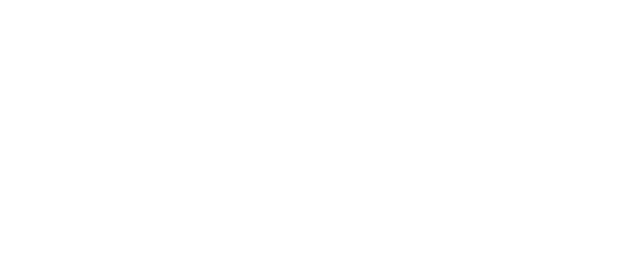
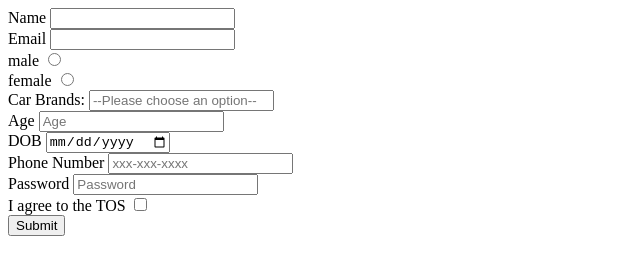
Before and after one commit to acciojob/signup-form-car-kamlakarnn, a website: page main.html in a window 1280 px wide. Shown: the whole page, without its empty margins (0-640 px from the left). Drawn offline with Linux system fonts and the light colour scheme.

Commit message:
created a submission

```diff
--- a/main.html
+++ b/main.html
@@ -7,9 +7,39 @@
 </head>
 
 <body>
-	<!-- the entire body must be written by student -->
-    <script type="text/javascript" src="./script.js">
-</script>
+	<form method="post" action=" ">
+<label for="name">Name</label>
+<input type="text" id="name" name="name" required><br>
+
+<label for="email">Email</label>
+<input type="email" id="email" name="email" required><br>
+
+<label for="gender_m">male</label>
+<input type="radio" id="gender_m" name="gender_m" required><br>
+
+<label for="gender_f">female</label>
+<input type="radio" id="gender_f" name="gender_f" required><br>
+
+<label for="gender_f">Car Brands:</label>
+<input type="Select" id="cars" name="cars" placeholder="--Please choose an option--" required><br>
+
+<label for="age">Age</label>
+<input type="number" id="age" name="age" placeholder="Age" required><br>
+
+<label for="DOB">DOB</label>
+<input type="date" id="dob" name="dob" required><br>
+
+<label for="Phone Number">Phone Number</label>
+<input type="tel" id="tel" name="tel" placeholder="xxx-xxx-xxxx"><br>
+
+<label for="password">Password</label>
+<input type="password" id="password" name="password" placeholder="Password" required><br>
+
+<label for="I agree to the TOS">I agree to the TOS</label>
+<input type="checkbox" id="tos" name="tos" required><br>
+</form>
+
+<button type="submit">Submit</button>
 
 </body>
 
```
